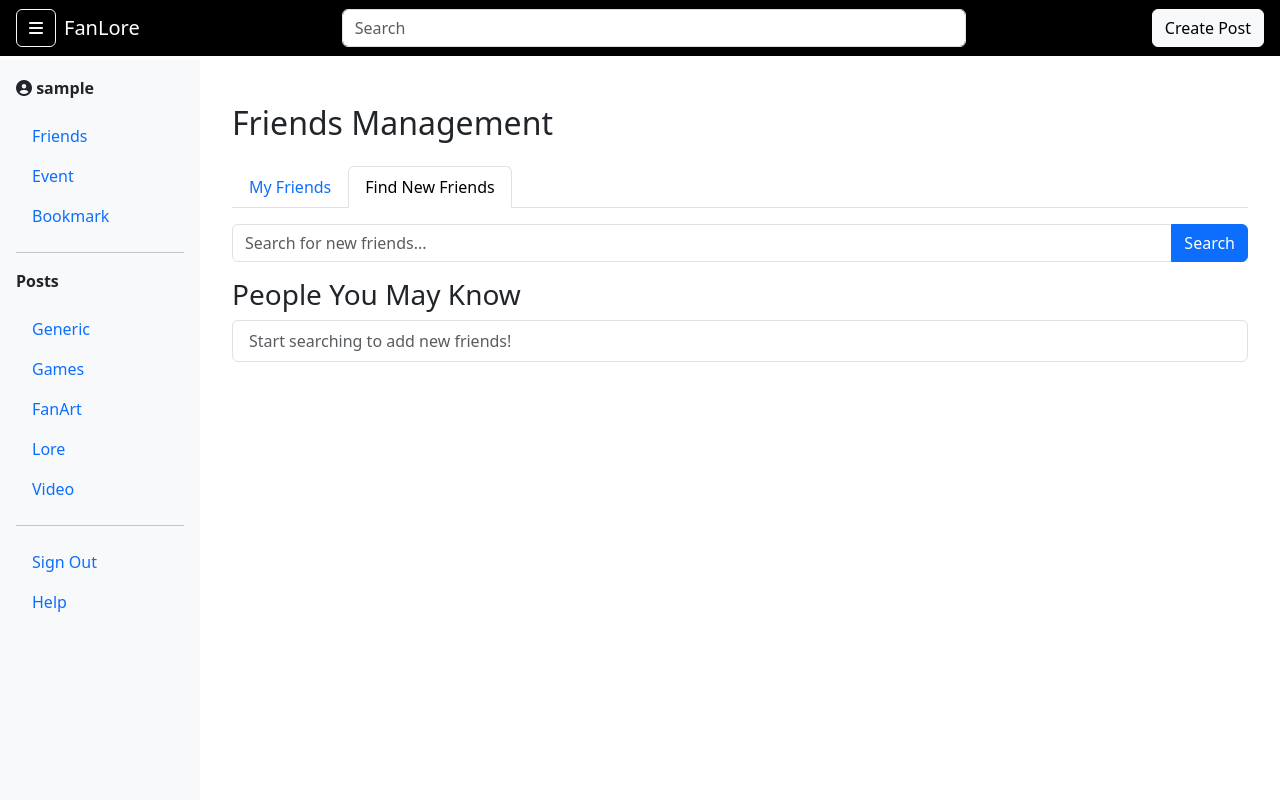
After one commit to NewOsakA/Fanlore, a Django app: page /friends/ in a window 1280 px wide, after a click on "Find New Friends". The commit adds this page. Run offline with Django 4.2, Linux system fonts and the light colour scheme; the visitor is signed in with stand-in values (Sample User, id 1); data comes from the database, SQL or seed files in the repository.

Commit message:
Add friends list

```diff
--- a/fanlore/templates/base.html
+++ b/fanlore/templates/base.html
@@ -83,7 +83,7 @@
                 {% endif %}
             </div>
             <ul class="nav flex-column">
-                <li class="nav-item"><a class="nav-link" href="#">Friends</a></li>
+                <li class="nav-item"><a class="nav-link" href="{% url 'friends-list' %}">Friends</a></li>
                 <li class="nav-item"><a class="nav-link" href="#">Event</a></li>
                 <li class="nav-item"><a class="nav-link" href="#">Bookmark</a></li>
             </ul>
--- /dev/null
+++ b/fanlore/templates/fanlore/friends_list.html
@@ -0,0 +1,64 @@
+{% extends "base.html" %}
+
+{% block content %}
+<div class="container mt-4">
+    <h2 class="mb-4">Friends Management</h2>
+
+    <!-- Bootstrap Tabs -->
+    <ul class="nav nav-tabs" id="friendTabs">
+        <li class="nav-item">
+            <a class="nav-link {% if not search_query %}active{% endif %}" id="friends-tab" data-bs-toggle="tab" href="#friends-list">My Friends</a>
+        </li>
+        <li class="nav-item">
+            <a class="nav-link {% if search_query %}active{% endif %}" id="search-tab" data-bs-toggle="tab" href="#search-users">Find New Friends</a>
+        </li>
+    </ul>
+
+    <div class="tab-content mt-3">
+        <!-- Friends List Tab -->
+        <div class="tab-pane fade {% if not search_query %}show active{% endif %}" id="friends-list">
+            <h3>My Friends</h3>
+            <ul class="list-group">
+                {% for friend in added_friends %}
+                    <li class="list-group-item d-flex justify-content-between align-items-center">
+                        <a href="{% url 'friend-profile' friend.id %}" class="fw-bold text-decoration-none">{{ friend.username }}</a>
+                        <form action="{% url 'remove-friend' friend.id %}" method="post">
+                            {% csrf_token %}
+                            <button type="submit" class="btn btn-danger btn-sm">Remove Friend</button>
+                        </form>
+                    </li>
+                {% empty %}
+                    <li class="list-group-item text-muted">You have no friends yet.</li>
+                {% endfor %}
+            </ul>
+        </div>
+
+        <!-- Find New Friends Tab -->
+        <div class="tab-pane fade {% if search_query %}show active{% endif %}" id="search-users">
+            <form method="GET" action="{% url 'friends-list' %}" class="mb-3">
+                <div class="input-group">
+                    <input type="text" name="q" class="form-control" placeholder="Search for new friends..." value="{{ search_query }}">
+                    <button type="submit" class="btn btn-primary">Search</button>
+                </div>
+            </form>
+
+            <h3>People You May Know</h3>
+            <ul class="list-group">
+                {% for user in non_friends %}
+                    <li class="list-group-item d-flex justify-content-between align-items-center">
+                        <a href="{% url 'friend-profile' user.id %}" class="fw-bold text-decoration-none">{{ user.username }}</a>
+                        <form action="{% url 'add-friend' user.id %}" method="post">
+                            {% csrf_token %}
+                            <button type="submit" class="btn btn-success btn-sm">Add Friend</button>
+                        </form>
+                    </li>
+                {% empty %}
+                    <li class="list-group-item text-muted">
+                        {% if search_query %} No new users found for "{{ search_query }}" {% else %} Start searching to add new friends! {% endif %}
+                    </li>
+                {% endfor %}
+            </ul>
+        </div>
+    </div>
+</div>
+{% endblock %}
--- a/fanlore/urls.py
+++ b/fanlore/urls.py
@@ -5,8 +5,14 @@ from . import views
 urlpatterns = [
     path('', views.HomeView.as_view(), name='content_list'),
     path("profile/", views.ProfileView.as_view(), name="profile"),
+    path("profile/<int:user_id>/", views.ProfileView.as_view(), name="friend-profile"),
     path('signup/', views.SignUpView.as_view(), name='signup'),
     path('signin/', views.SignInView.as_view(), name="signin"),
+    path('friends/', views.FriendListView.as_view(), name="friends-list"),
+    path("friends/add/<int:user_id>/", views.AddFriendView.as_view(),
+         name="add-friend"),
+    path("friends/remove/<int:user_id>/", views.RemoveFriendView.as_view(),
+         name="remove-friend"),
     path("profile_edit/", views.ProfileEditView.as_view(), name="profile_edit"),
     path('upload/', views.ContentUploadView.as_view(), name='upload_content'),
     path('post/<uuid:pk>/', views.ContentDetailView.as_view(), name='view_post'),
--- a/fanlore/views/__init__.py
+++ b/fanlore/views/__init__.py
@@ -6,3 +6,6 @@ from .profile_edit_view import ProfileEditView
 from .upload_view import ContentUploadView
 from .content_view import ContentDetailView
 from .delete_view import ContentDeleteView
+from .friendlist_view import FriendListView
+from .add_friend_view import AddFriendView
+from .remove_friends_view import RemoveFriendView
--- /dev/null
+++ b/fanlore/views/friendlist_view.py
@@ -0,0 +1,34 @@
+from django.db.models import Q
+from django.contrib.auth import get_user_model
+from django.contrib.auth.mixins import LoginRequiredMixin
+from django.views.generic import ListView
+
+User = get_user_model()
+
+
+class FriendListView(LoginRequiredMixin, ListView):
+    model = User
+    template_name = "fanlore/friends_list.html"
+    context_object_name = "all_users"
+
+    def get_context_data(self, **kwargs):
+        context = super().get_context_data(**kwargs)
+        search_query = self.request.GET.get("q", "").strip()
+
+        # Retrieve user's friends
+        friends = self.request.user.friends.all()
+
+        # Filter friends based on search query
+        added_friends = friends.filter(username__icontains=search_query) if search_query else friends
+
+        # Filter users who are NOT friends
+        non_friends = User.objects.exclude(id__in=friends).exclude(id=self.request.user.id)
+        non_friends = non_friends.filter(username__icontains=search_query) if search_query else []
+
+        # Add results to context
+        context.update({
+            "search_query": search_query,
+            "added_friends": added_friends,
+            "non_friends": non_friends,
+        })
+        return context
```
Also changed, not shown: fanlore/templates/fanlore/profile.html (+16 -35 lines), fanlore/views/add_friend_view.py (added, +14 -0 lines), fanlore/views/profile_view.py (+16 -7 lines), fanlore/views/remove_friends_view.py (added, +14 -0 lines).
